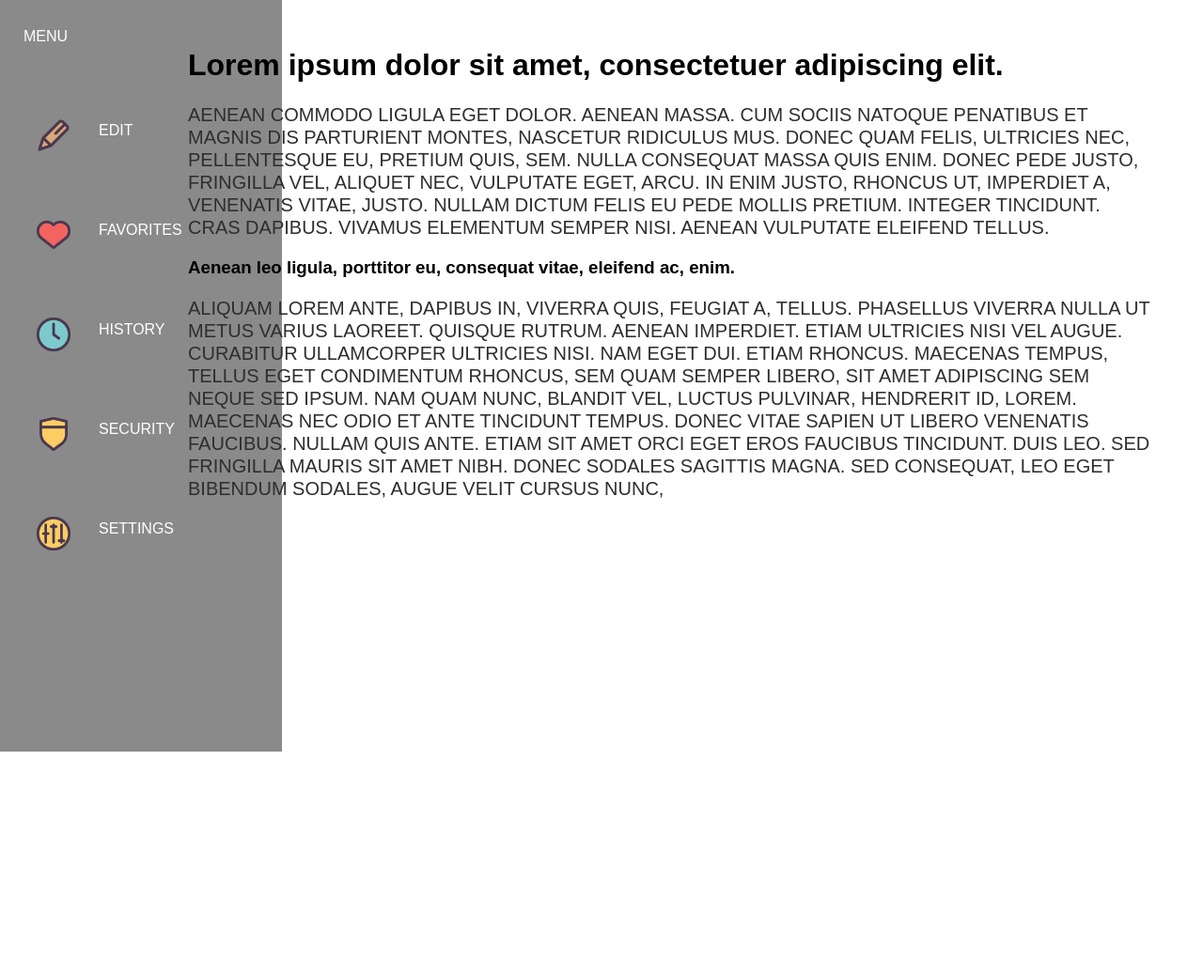
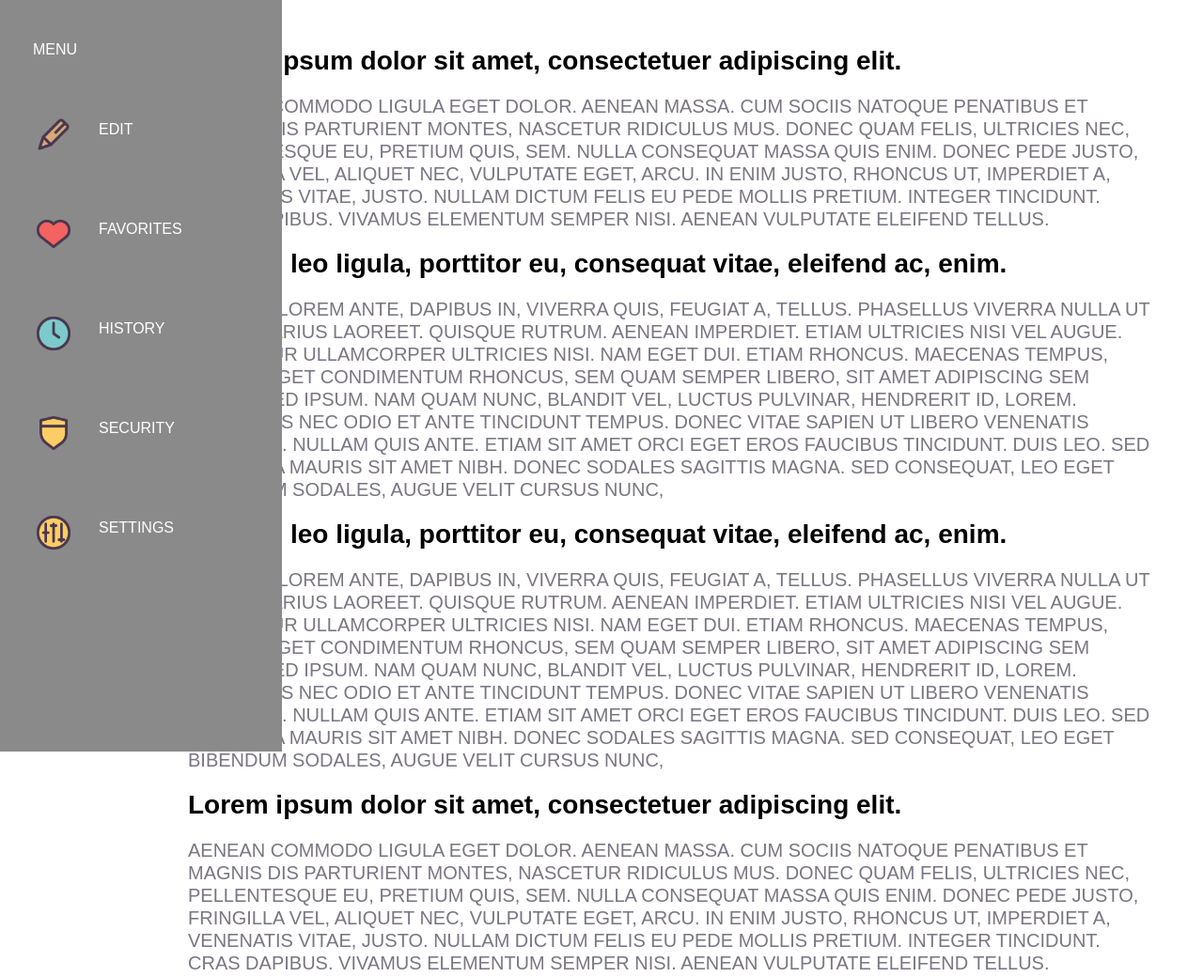
Before and after one commit to OlegD1904/HTML_DZ_2_-29.11.21, a plain HTML site: page index.html in a window 1280 px wide. Shown: the whole page at 94% size. Before the commit the page ends 800 px from the top, so only its background shows below. Drawn offline with Linux system fonts and the light colour scheme.

Commit message:
DZ перездача finish
Доработал меню. Добавил текст в main

```diff
--- a/index.html
+++ b/index.html
@@ -15,15 +15,20 @@
 			<li><a href="#"><p>HISTORY</p></a></li>
 			<li><a href="#"><p>SECURITY</p></a></li>
 			<li><a href="#"><p>SETTINGS</p></a></li>
-
 		</ul>
 	</nav>
 	<main>
 		<h1>Lorem ipsum dolor sit amet, consectetuer adipiscing elit.</h1>
 		 <p>Aenean commodo ligula eget dolor. Aenean massa. Cum sociis natoque penatibus et magnis dis parturient montes, nascetur ridiculus mus. Donec quam felis, ultricies nec, pellentesque eu, pretium quis, sem. Nulla consequat massa quis enim. Donec pede justo, fringilla vel, aliquet nec, vulputate eget, arcu. In enim justo, rhoncus ut, imperdiet a, venenatis vitae, justo. Nullam dictum felis eu pede mollis pretium. Integer tincidunt. Cras dapibus. Vivamus elementum semper nisi. Aenean vulputate eleifend tellus.</p>
-		 <h3> Aenean leo ligula, porttitor eu, consequat vitae, eleifend ac, enim.</h3>
+		 <h1> Aenean leo ligula, porttitor eu, consequat vitae, eleifend ac, enim.</h1>
 		  <p>Aliquam lorem ante, dapibus in, viverra quis, feugiat a, tellus. Phasellus viverra nulla ut metus varius laoreet. Quisque rutrum. Aenean imperdiet. Etiam ultricies nisi vel augue. Curabitur ullamcorper ultricies nisi. Nam eget dui. Etiam rhoncus. Maecenas tempus, tellus eget condimentum rhoncus, sem quam semper libero, sit amet adipiscing sem neque sed ipsum. Nam quam nunc, blandit vel, luctus pulvinar, hendrerit id, lorem. Maecenas nec odio et ante tincidunt tempus. Donec vitae sapien ut libero venenatis faucibus. Nullam quis ante. Etiam sit amet orci eget eros faucibus tincidunt. Duis leo. Sed fringilla mauris sit amet nibh. Donec sodales sagittis magna. Sed consequat, leo eget bibendum sodales, augue velit cursus nunc,
 		  </p>
+		<h1> Aenean leo ligula, porttitor eu, consequat vitae, eleifend ac, enim.</h1>
+		<p>Aliquam lorem ante, dapibus in, viverra quis, feugiat a, tellus. Phasellus viverra nulla ut metus varius laoreet. Quisque rutrum. Aenean imperdiet. Etiam ultricies nisi vel augue. Curabitur ullamcorper ultricies nisi. Nam eget dui. Etiam rhoncus. Maecenas tempus, tellus eget condimentum rhoncus, sem quam semper libero, sit amet adipiscing sem neque sed ipsum. Nam quam nunc, blandit vel, luctus pulvinar, hendrerit id, lorem. Maecenas nec odio et ante tincidunt tempus. Donec vitae sapien ut libero venenatis faucibus. Nullam quis ante. Etiam sit amet orci eget eros faucibus tincidunt. Duis leo. Sed fringilla mauris sit amet nibh. Donec sodales sagittis magna. Sed consequat, leo eget bibendum sodales, augue velit cursus nunc,
+		</p>
+		<h1>Lorem ipsum dolor sit amet, consectetuer adipiscing elit.</h1>
+		<p>Aenean commodo ligula eget dolor. Aenean massa. Cum sociis natoque penatibus et magnis dis parturient montes, nascetur ridiculus mus. Donec quam felis, ultricies nec, pellentesque eu, pretium quis, sem. Nulla consequat massa quis enim. Donec pede justo, fringilla vel, aliquet nec, vulputate eget, arcu. In enim justo, rhoncus ut, imperdiet a, venenatis vitae, justo. Nullam dictum felis eu pede mollis pretium. Integer tincidunt. Cras dapibus. Vivamus elementum semper nisi. Aenean vulputate eleifend tellus.</p>
+
 
 	</main>
 
--- a/styles.css
+++ b/styles.css
@@ -5,16 +5,17 @@ body,ul{
 }
 nav{
 	position: fixed;
-	height: 100vh;
+	height: 100%;
 	left: 0;
 	top: 0;
 	background-color: #8a8a8a;
+	z-index: 1;
 }
 .menu{
 	color: #fff;
-	padding-left: 25px;
-	padding-top: 30px;
-	padding-bottom: 30px;
+	padding-left: 35px;
+	padding-top: 44px;
+	padding-bottom: 15px;
 }
 
 li:first-child{background-image: url(../icons/edit.png);}
@@ -31,34 +32,39 @@ li{
 	background-repeat: no-repeat;
 }
 li a{
-	width: 300px;
+	width: 100px;
 	display: block;
 	color: #fff;
 	text-decoration: none;
 }
 li a p{
 	padding: 36px 105px;
+	visibility: hidden;
+}
+nav:hover li a{
+	width: 300px;
+}
+nav:hover li a p{
+	visibility: visible;
 
 }
-
-
-
-
-
-
-
-
-
-
+nav:hover li:hover{
+	background-color: #696969;
+}
 main{
 	width: 80%;
 	position: relative;
 	left: 200px;
 	padding-top: 30px;
+
+}
+main h1{
+	font-size: 28px;
+	color:#000000 ;
 }
 main p{
 	text-transform: uppercase;
 	font-size: 20px;
 	line-height: 1.2;
-	color: #2e2e30;
+	color: #7b7583;
 }
```
